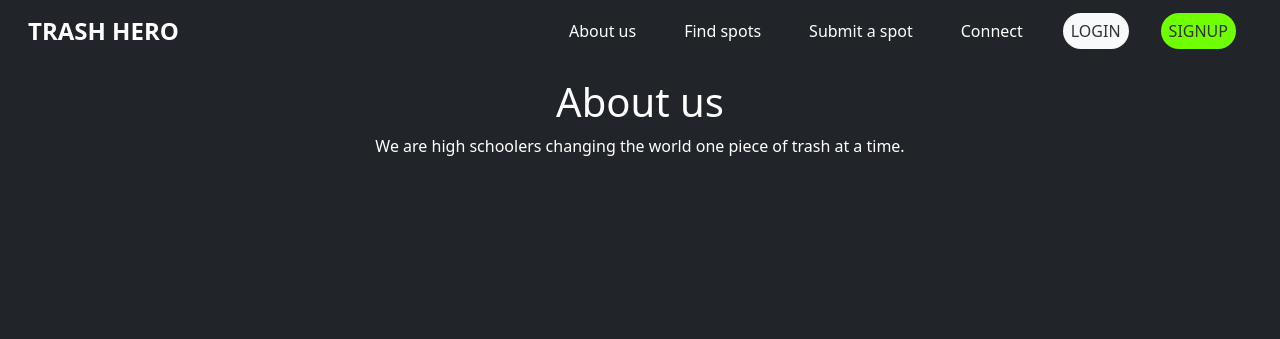
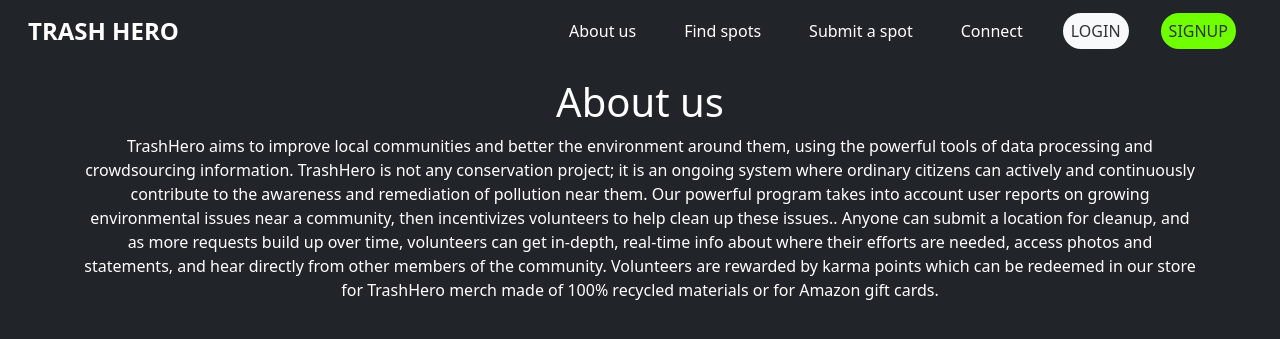
Before and after one commit to Krish31415/RCKT, a Flask app: page /about_us in a window 1280 px wide. Shown: the top 339 px of the page. Run offline with Flask 3, Linux system fonts and the light colour scheme.

Commit message:
Update about us.html

```diff
--- a/templates/about us.html
+++ b/templates/about us.html
@@ -6,7 +6,12 @@
     </div>
     <div class="row">
         <p class="text-center">
-            We are high schoolers changing the world one piece of trash at a time. <br>
+           TrashHero aims to improve local communities and better the environment around them, using the powerful tools of data processing and crowdsourcing information. TrashHero is not any conservation project; it is an ongoing system where ordinary citizens can actively and continuously contribute to the awareness and remediation of pollution near them.
+
+Our powerful program takes into account user reports on growing environmental issues near a community, then incentivizes volunteers to help clean up these issues.. Anyone can submit a location for cleanup, and as more requests build up over time, volunteers can get in-depth, real-time info about where their efforts are needed, access photos and statements, and hear directly from other members of the community.
+
+Volunteers are rewarded by karma points which can be redeemed in our store for TrashHero merch made of 100% recycled materials or for Amazon gift cards.
+ <br>
         </p>
     </div>
 </div>
```
